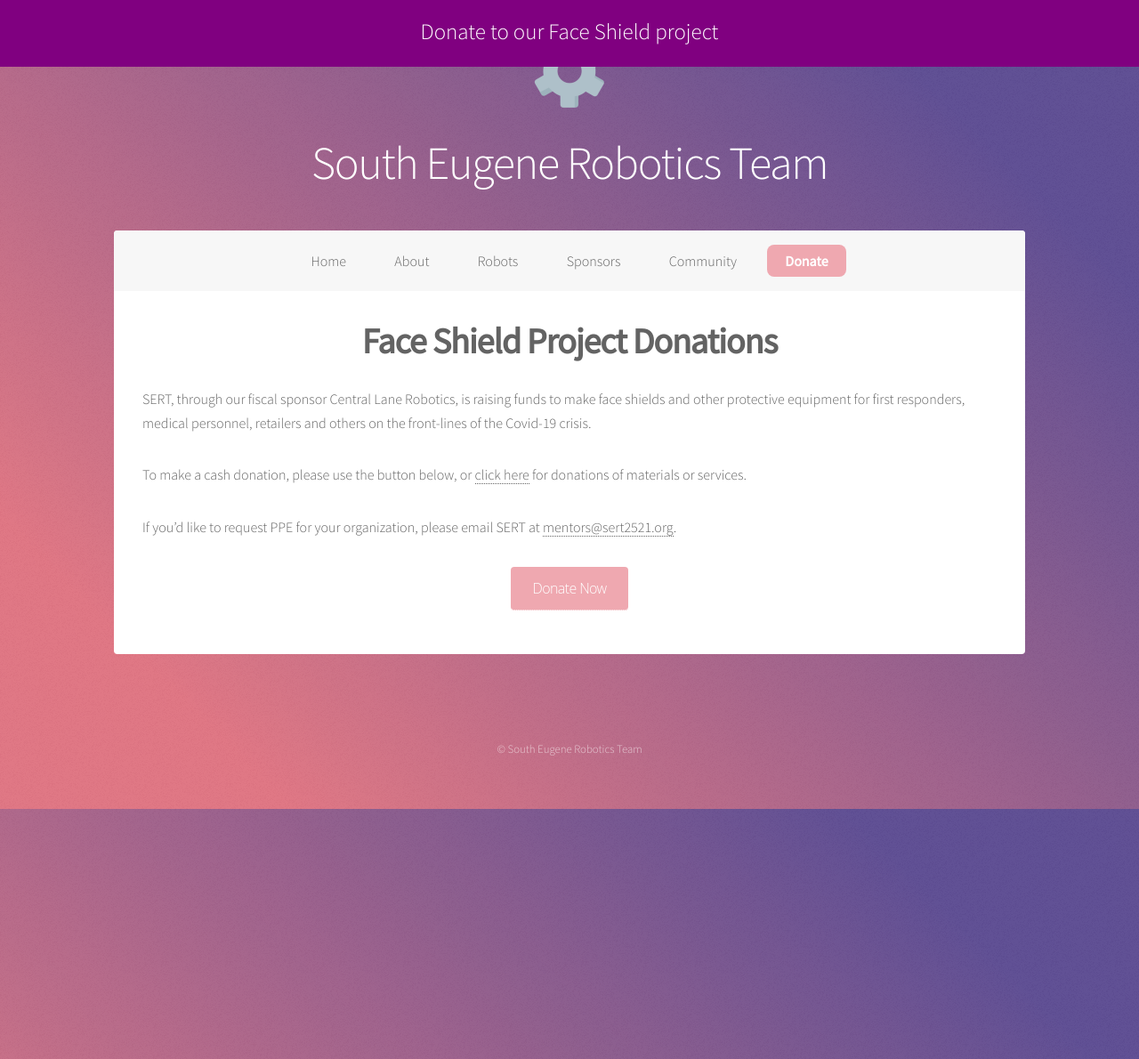
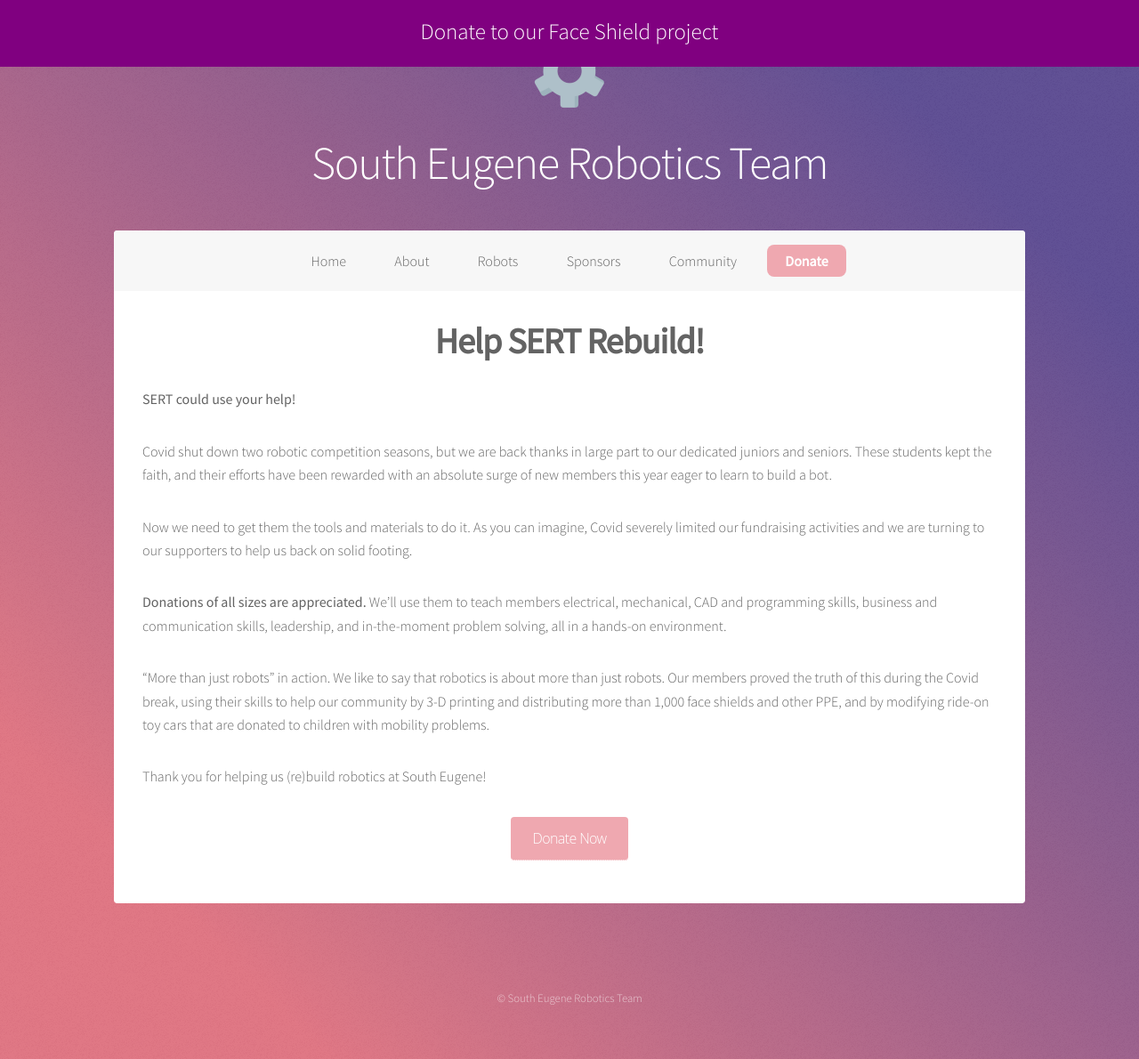
Before and after one commit to SouthEugeneRoboticsTeam/SouthEugeneRoboticsTeam.github.io, a Jekyll site: the page built from _pages/donate.md, in a window 1280 px wide. Shown: the whole page at 89% size. Built offline with Jekyll 4.4.1, drawn with Linux system fonts in a browser that asks for light colours; nearby versions of some CDN libraries.

Commit message:
Update donate.md

```diff
--- a/_pages/donate.md
+++ b/_pages/donate.md
@@ -1,20 +1,23 @@
 ---
-title: Face Shield Project Donations
+title: Help SERT Rebuild!
 permalink: "/donate/"
 description: The South Eugene Robotics Team is a robotics team competing in the FIRST
   Robotics Competition (FRC).
 disableComments: true
 ---
 
-SERT, through our fiscal sponsor Central Lane Robotics, is raising funds to make face shields
-and other protective equipment for first responders, medical personnel, retailers and others on the front-lines
-of the Covid-19 crisis.
+**SERT could use your help!**
 
-To make a cash donation, please use the button below, or [click here](/ppe) for donations of
-materials or services.
+Covid shut down two robotic competition seasons, but we are back thanks in large part to our dedicated juniors and seniors. These students kept the faith, and their efforts have been rewarded with an absolute surge of new members this year eager to learn to build a bot.
 
-If you'd like to request PPE for your organization, please email SERT at [mentors@sert2521.org](mailto:mentors@sert2521.org).
+Now we need to get them the tools and materials to do it. As you can imagine, Covid severely limited our fundraising activities and we are turning to our supporters to help us back on solid footing.
+
+**Donations of all sizes are appreciated.** We'll use them to teach members electrical, mechanical, CAD and programming skills, business and communication skills, leadership, and in-the-moment problem solving, all in a hands-on environment.
+
+"More than just robots" in action. We like to say that robotics is about more than just robots. Our members proved the truth of this during the Covid break, using their skills to help our community by 3-D printing and distributing more than 1,000 face shields and other PPE, and by modifying ride-on toy cars that are donated to children with mobility problems.
+
+Thank you for helping us (re)build robotics at South Eugene!
 
 <h2>
-  <a id='gfm-charity-donate-link' style='background-color:#efa8b0; color: white; border-radius: 4px; padding: 12px 24px; display: inline-block; text-decoration: none; vertical-align: middle; font-size: 16px; font-family: Open Sans,sans-serif; line-height: 24px' role='button' href='https://charity.gofundme.com/o/en/campaign/shield-lane-county'>Donate Now</a>
+  <a id='gfm-charity-donate-link' style='background-color:#efa8b0; color: white; border-radius: 4px; padding: 12px 24px; display: inline-block; text-decoration: none; vertical-align: middle; font-size: 16px; font-family: Open Sans,sans-serif; line-height: 24px' role='button' href='https://gofund.me/c465a5e0'>Donate Now</a>
 </h2>
```
